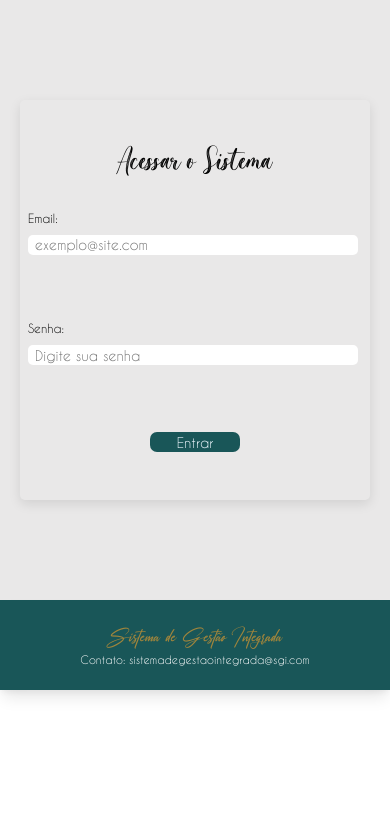
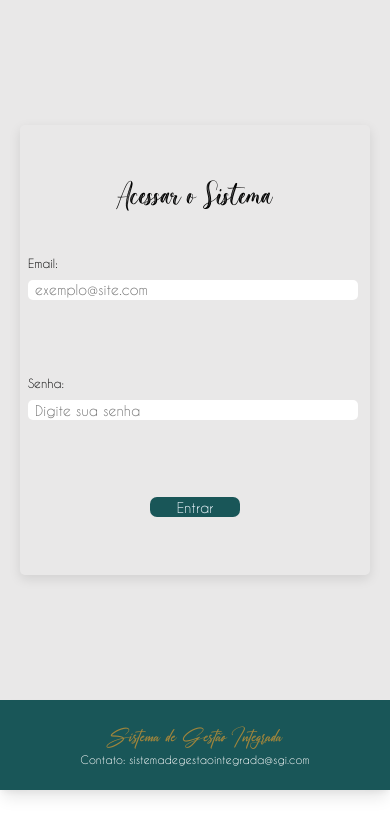
Before and after one commit to DaianaEgerMichels/projeto-02, a React (Create React App) app: page / in a window 390 px wide. Shown: the top 836 px of the page. Built offline with nearby package versions, Linux system fonts and the light colour scheme.

Commit message:
Altera Responsividade

```diff
--- a/src/App.css
+++ b/src/App.css
@@ -228,6 +228,5 @@ input:focus{
   font-size: 10px;
   width: 90%;
   height: auto;
-
 }
 }
--- a/src/pages/Home/Home.css
+++ b/src/pages/Home/Home.css
@@ -66,11 +66,11 @@
 @media (max-width:750px){
     .main{
         width:100%;
-        min-height:600px;
+        min-height:700px;
     }
     .form-login{
         max-width: 350px;
-        min-height: 400px;
+        min-height: 450px;
         margin: 10px auto;
         padding: 8px;
     }
```
